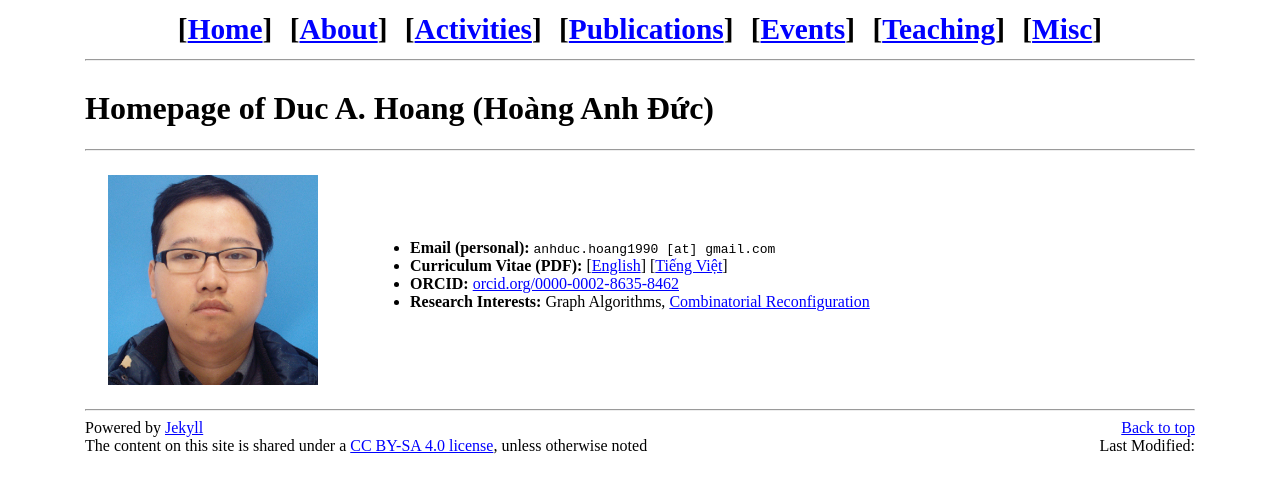
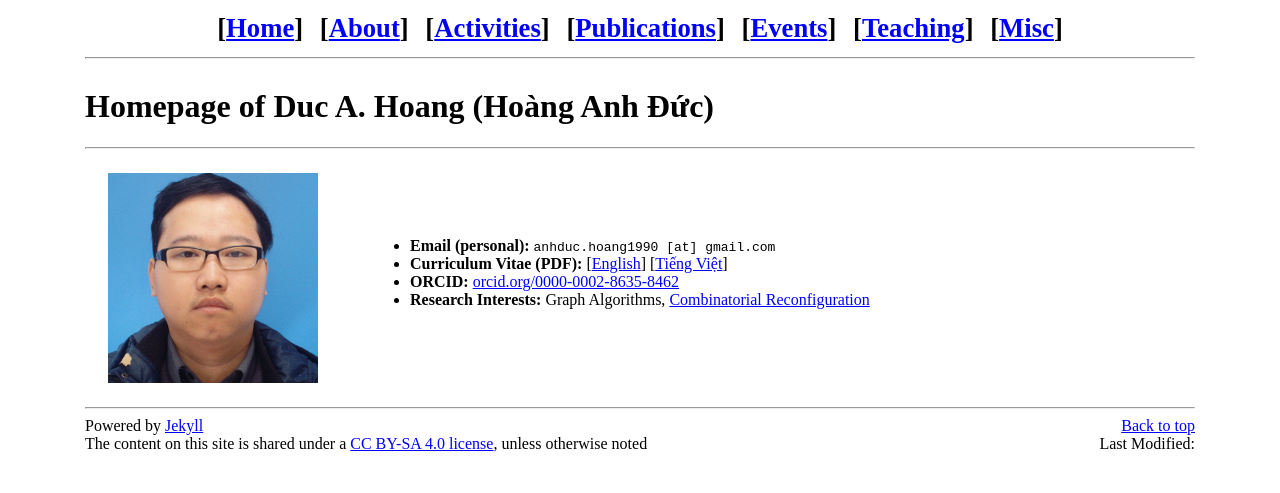
Before and after one commit to hoanganhduc/hoanganhduc.github.io, a Jekyll site: the page built from index.md, in a window 1280 px wide. Shown: the top 493 px of the page. Built offline with Jekyll 4.4.1, drawn with Linux system fonts in a browser that asks for light colours.

Commit message:
Updated @ 2021-07-03  20:37:36 JST

```diff
--- a/static/css/custom.css
+++ b/static/css/custom.css
@@ -1,7 +1,7 @@
 @import url("bootstrap-grid.css");
 
 #navbar {
-	font-size: 22pt;
+	font-size: 20pt;
 	font-weight: bold;
 }
 
```
Also changed, not shown: 1 other file.
